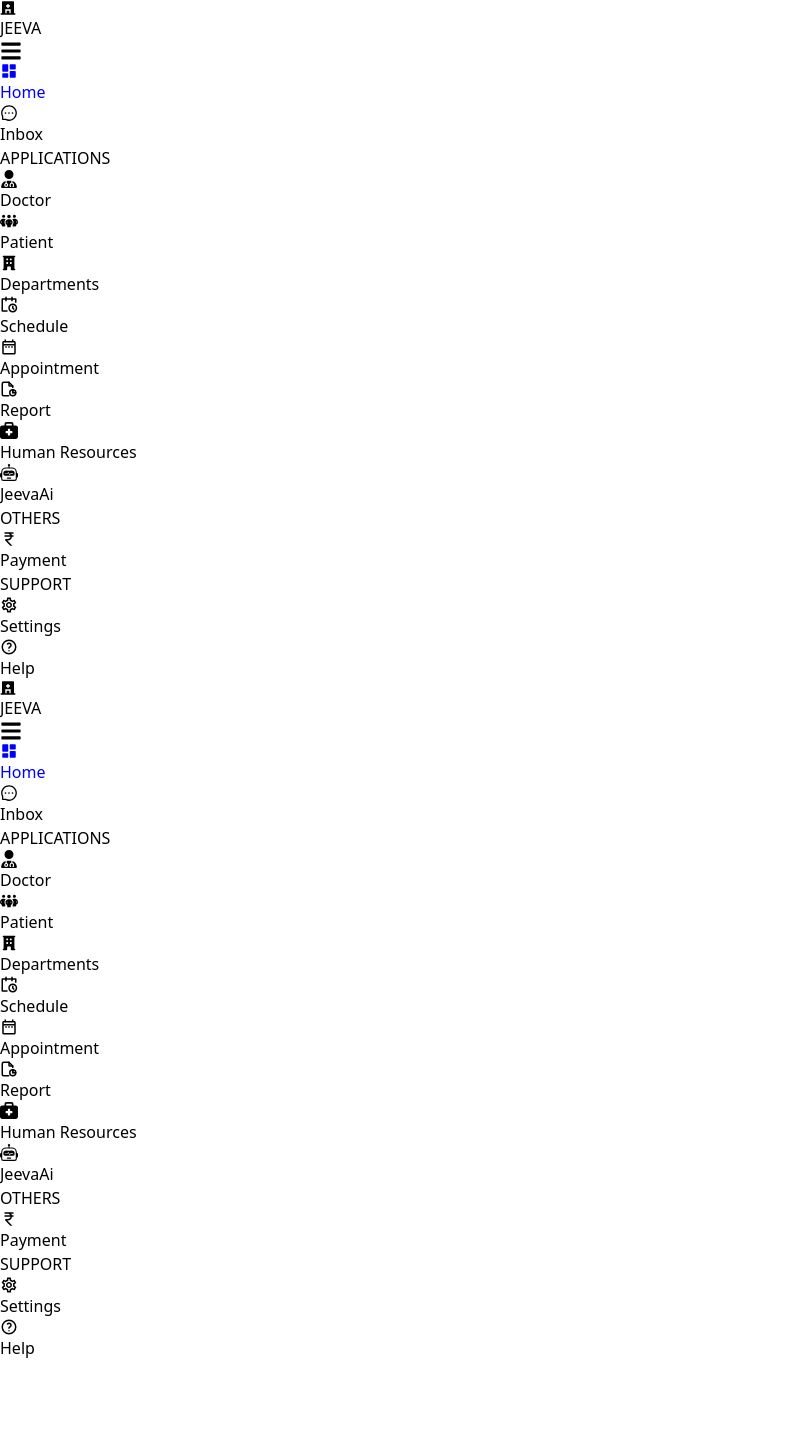
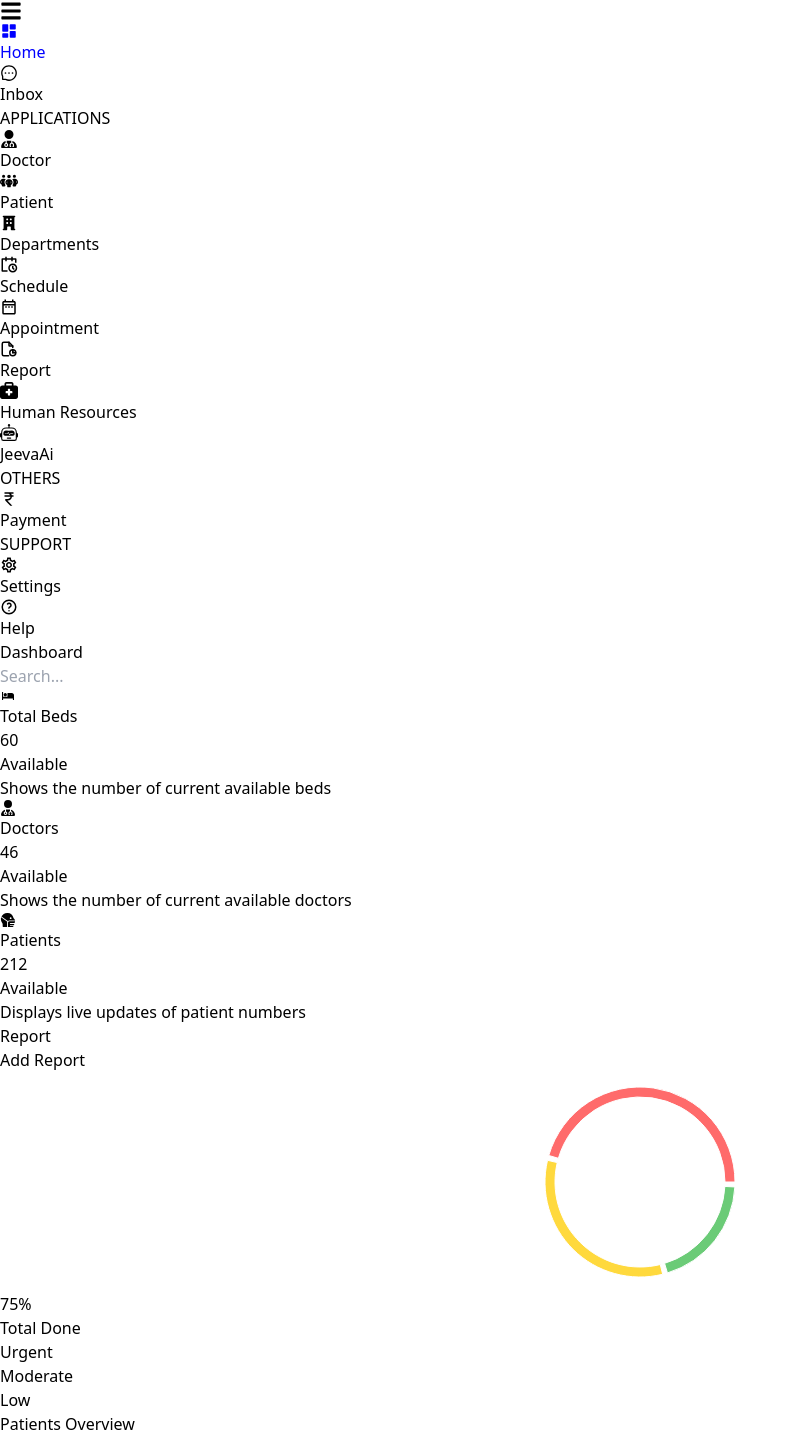
Before and after one commit to anikesh-17/JEEVA, a React (Vite) app in the folder frontend/jeeva-frontend/: page / in a window 1280 px wide. Shown: the top 1438 px of the page, without its empty margins (0-798 px from the left). Before the commit the page ends 1360 px from the top, so only its background shows below. Built offline with nearby package versions, Linux system fonts and the light colour scheme; the HTML template or start-up script is replaced by a standard one.

Commit message:
Restore stashed frontend changes

```diff
--- a/frontend/jeeva-frontend/src/App.jsx
+++ b/frontend/jeeva-frontend/src/App.jsx
@@ -4,22 +4,12 @@ import Routing from './Utils/Routing'
 import LocomotiveScroll from 'locomotive-scroll';
 
 const App = () => {
-  const locomotiveScroll = new LocomotiveScroll();
+  // const locomotiveScroll = new LocomotiveScroll();
 
   return (
-    <div className="w-full min-h-screen overflow-x-hidden flex">
-
-      {/* LEFT SIDEBAR */}
-      <div className="left-0 top-0 w-[20px]">
-        <Navbar />
-      </div>
-
-      {/* RIGHT CONTENT */}
-      <div className="ml-[220px] w-full min-h-screen p-4">
-        <Routing />
-      </div>
-
-    </div>
+        <div className="w-full h-screen overflow-hidden">
+         <Routing />
+         </div>
   )
 }
 
--- a/frontend/jeeva-frontend/src/Component/Home.jsx
+++ b/frontend/jeeva-frontend/src/Component/Home.jsx
@@ -6,7 +6,7 @@ import PatientTable from '../Home-Component/PatientTable'
 
 function Home() {
   return (
-       <div className="w-full min-h-screen bg-sky-100 p-4 overflow-x-hidden">
+       <div className=" w-full min-h-screen bg-sky-100 p-4 overflow-x-hidden">
 
       {/* TOP BAR (Dashboard + Search) */}
       <div className="flex items-center justify-between bg-white p-3 rounded-md mb-4 shadow-sm">
--- a/frontend/jeeva-frontend/src/Component/Navbar.jsx
+++ b/frontend/jeeva-frontend/src/Component/Navbar.jsx
@@ -1,15 +1,21 @@
 import React from 'react'
 import { RiHospitalFill } from "react-icons/ri";
 import Navbar1 from './Navbar1';
+import { Outlet } from 'react-router-dom';
 
 const Navbar = () => {
   return (
-    <div className='w-full bg-[#ecf4e7] px-10 py-4'>
-        <div className='w-[200px] h-15 text-xl font-bold  flex p-5 items-center bg-zinc-100 rounded-md'>
+    <div className='flex w-full h-screen'>
+    <div className='h-full overflow-y-auto no-scrollbar scroll-smooth'>
+        {/* <div className='w-[200px] h-15 text-xl font-bold  flex p-5 items-center bg-zinc-400 rounded-md'>
            < RiHospitalFill/>
             <h1>JEEVA</h1>
+      </div> */}
+        <Navbar1/>
         </div>
-        <Navbar1/>
+        <div className="flex-1 h-full overflow-y-auto no-scrollbar scroll-smooth">
+        <Outlet/>
+        </div>
     </div>
   )
 }
--- a/frontend/jeeva-frontend/src/Component/Navbar1.jsx
+++ b/frontend/jeeva-frontend/src/Component/Navbar1.jsx
@@ -23,12 +23,12 @@ const Navbar1 = () => {
 
   return (
     <div
-      className={`
-        bg-zinc-100 h-screen p-5 font-sm border-r
-        transition-all duration-300
-        ${isOpen ? "w-[220px]" : "w-[70px]"}
-      `}
-    >
+  className={`
+    bg-zinc-100  min-h-full p-5 font-sm border-r
+    transition-all duration-300
+    ${isOpen ? "w-[220px]" : "w-[70px]"}
+  `}
+>
       {/* Toggle Button */}
       <div
         className="flex justify-end mb-4 cursor-pointer"
--- a/frontend/jeeva-frontend/src/index.css
+++ b/frontend/jeeva-frontend/src/index.css
@@ -1,3 +1,12 @@
 @tailwind base;
 @tailwind components;
 @tailwind utilities;
+
+/* Custom scrollbar hide */
+.no-scrollbar::-webkit-scrollbar {
+  display: none;
+}
+
+.no-scrollbar {
+  scrollbar-width: none;
+}
```
